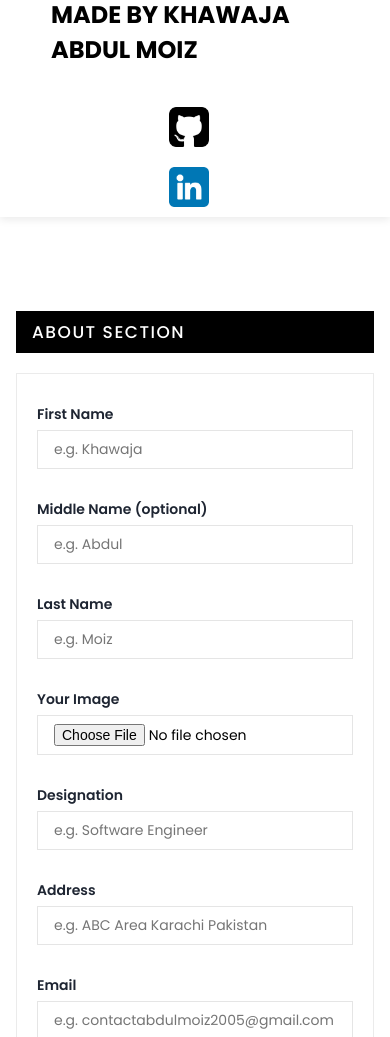
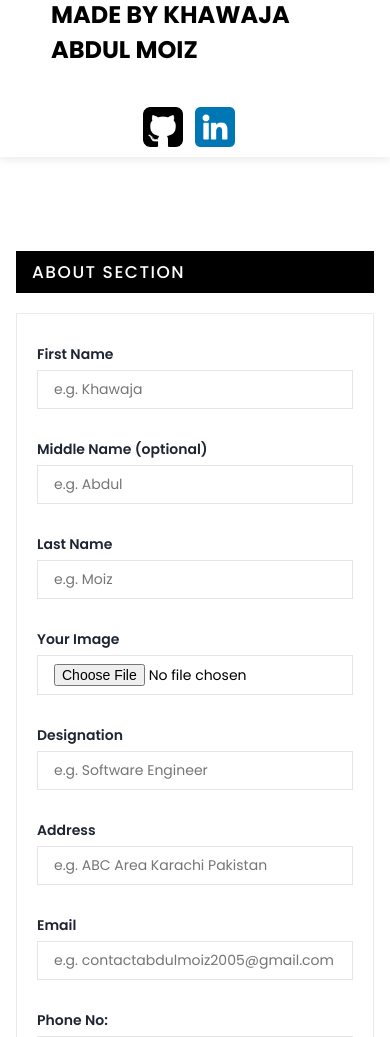
Before and after one commit to KhawajaAbdulMoiz/Resume-Builder, a website: page resume.html in a window 390 px wide. Shown: the part 63-1100 px from the top of the page. Drawn offline with Linux system fonts and the light colour scheme.

Commit message:
Resume Builder Website

```diff
--- a/assets/css/navbar.css
+++ b/assets/css/navbar.css
@@ -104,6 +104,8 @@
         margin-top: 20px;
         flex-wrap: nowrap;
         justify-content: center;
+        align-items: center;
+        margin-top: auto;
 
 
     }
@@ -123,6 +125,9 @@
         align-items: center;
         width: 100%;
         margin-left: 0;
+        justify-content: center;
+        align-items: center;
+        flex-wrap: wrap;
 
     }
 
@@ -178,6 +183,9 @@
         align-items: center;
         width: 100%;
         margin-left: 0;
+        align-items: center;
+        justify-content: center;
+        flex-direction: row;
     }
 
     .header-content {
```
Also changed, not shown: index.html (+2 -2 lines).
